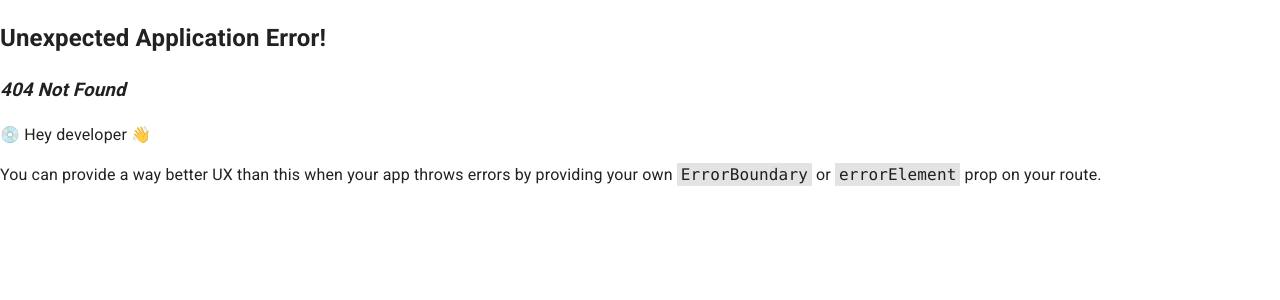
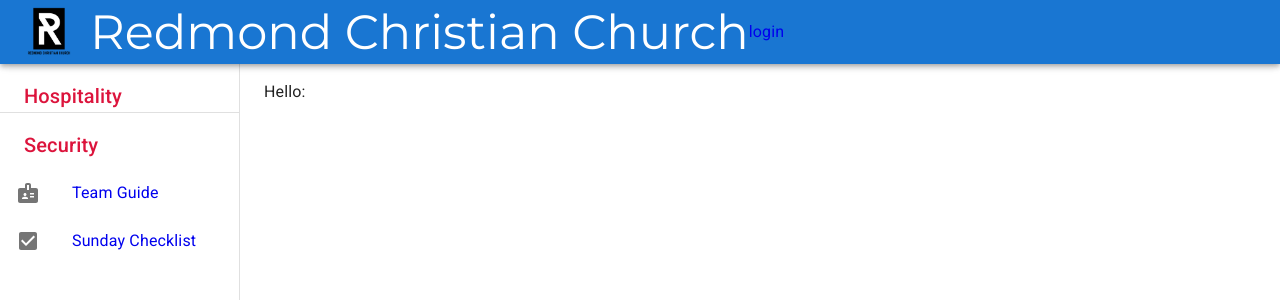
Before and after one commit to whitneyh/redmond-christian, a React (Create React App) app: page /auth/complete in a window 1280 px wide. Before the commit this address had no page. Shown: the top 300 px of the page. Built offline with nearby package versions, Linux system fonts and the light colour scheme; a web font is replaced by a local one.

Commit message:
RCC-9 Reorganized code

```diff
--- a/package.json
+++ b/package.json
@@ -15,6 +15,7 @@
     "@types/node": "^16.18.13",
     "@types/react": "^18.0.28",
     "@types/react-dom": "^18.0.11",
+    "axios": "^1.3.4",
     "react": "^18.2.0",
     "react-dom": "^18.2.0",
     "react-router-dom": "^6.8.2",
--- /dev/null
+++ b/src/auth/AuthComplete.tsx
@@ -0,0 +1,27 @@
+/*
+ * Copyright 2023 Whitney Hunter
+ *
+ * Licensed under the Apache License, Version 2.0 (the "License");
+ * you may not use this file except in compliance with the License.
+ * You may obtain a copy of the License at
+ *
+ *     http://www.apache.org/licenses/LICENSE-2.0
+ *
+ * Unless required by applicable law or agreed to in writing, software
+ * distributed under the License is distributed on an "AS IS" BASIS,
+ * WITHOUT WARRANTIES OR CONDITIONS OF ANY KIND, either express or implied.
+ * See the License for the specific language governing permissions and
+ * limitations under the License.
+ */
+
+import {useSearchParams} from "react-router-dom";
+
+const AuthComplete = () => {
+    const [searchParams, setSearchParams] = useSearchParams()
+    const code = searchParams.get('code')
+    return (
+        <span>Hello: {code}</span>
+    )
+}
+
+export default AuthComplete
--- a/src/component/Header.tsx
+++ b/src/component/Header.tsx
@@ -50,6 +50,11 @@ const Header = (props: { mobileOpen: boolean, setMobileOpen: (value: boolean) =>
                 </IconButton>
                 <img src={process.env.PUBLIC_URL + '/RCC_Logo.webp'}/>
                 {title()}
+                <Box sx={{float: 'right'}}>
+                    <a href='https://api.planningcenteronline.com/oauth/authorize?client_id=55e7a5ddcab388c89a5b3d18776491547881f828d8a8f56d76d87e94f72792f6&redirect_uri=http://localhost:3000/auth/complete&response_type=code&scope=people'>
+                        login
+                    </a>
+                </Box>
             </Toolbar>
         </AppBar>
     )
--- a/src/index.tsx
+++ b/src/index.tsx
@@ -28,6 +28,7 @@ import '@fontsource/roboto/400.css';
 import '@fontsource/roboto/500.css';
 import '@fontsource/roboto/700.css';
 import {CssBaseline} from "@mui/material";
+import AuthComplete from "./auth/AuthComplete";
 
 const router = createBrowserRouter([
     {
@@ -35,7 +36,8 @@ const router = createBrowserRouter([
         children: [
             {path: '/', element: <Welcome/>},
             {path: '/security/guide', element: <SecurityGuide/>},
-            {path: '/security/checklist', element: <SecurityChecklist/>}
+            {path: '/security/checklist', element: <SecurityChecklist/>},
+            {path: '/auth/complete', element: <AuthComplete/>}
         ]
     }
 ])
```
Also changed, not shown: 1 other file (tests, documents, lock files or other folders).
